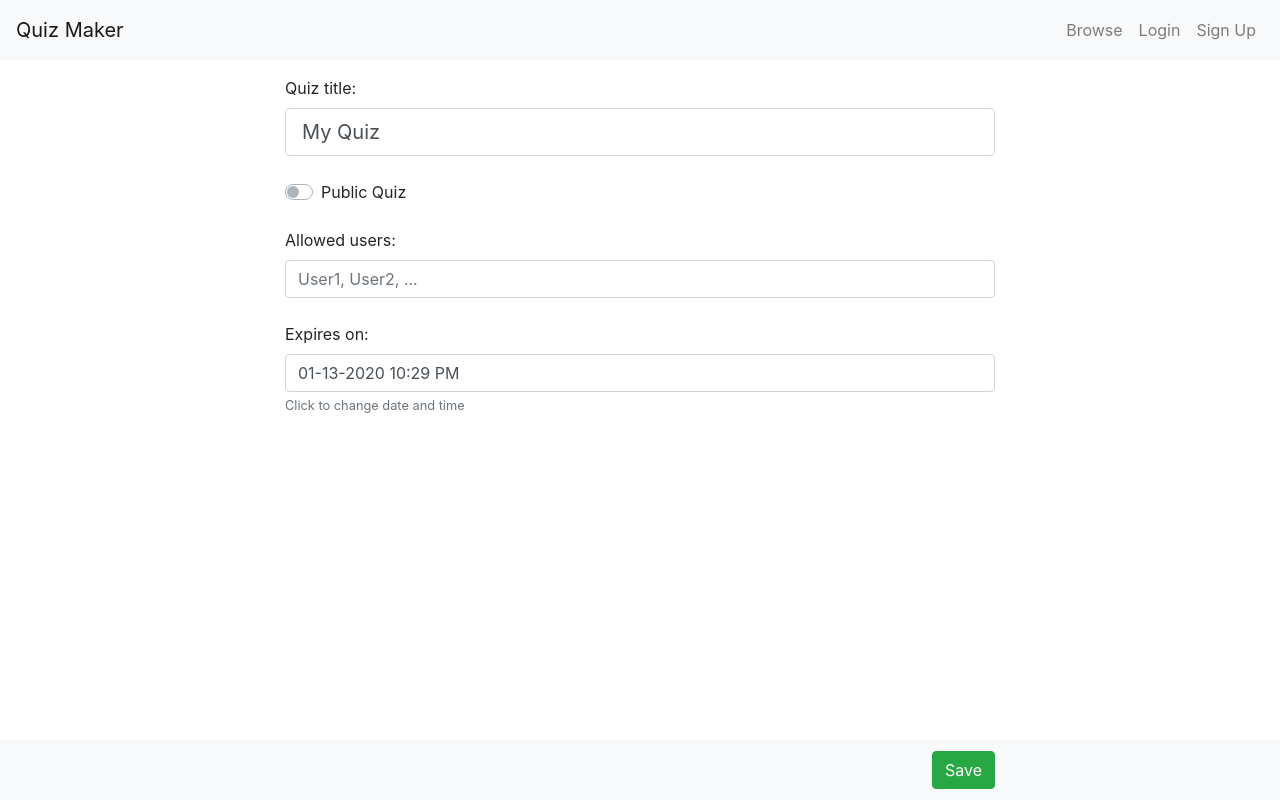
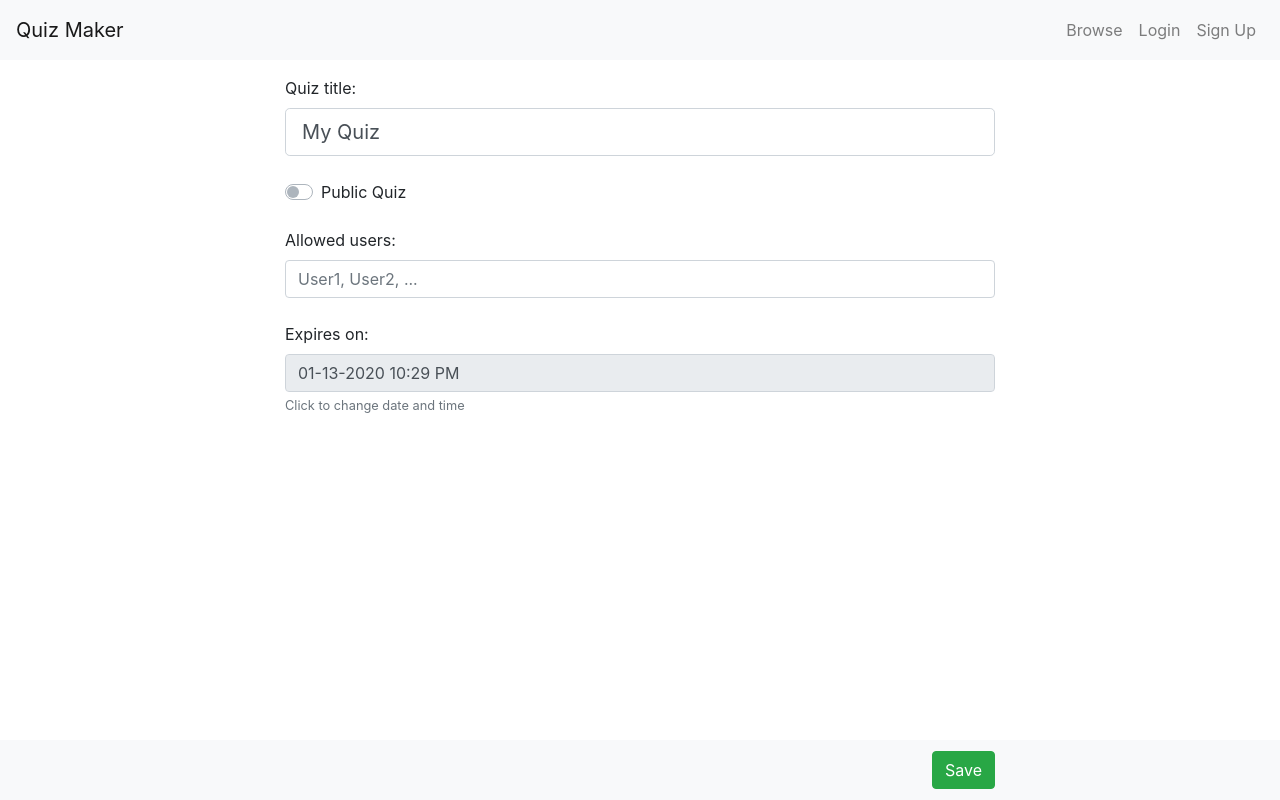
Before and after one commit to jtaylorsoftware/quizapp-web, a React (Create React App) app: page /quiz/create in a window 1280 px wide. Built offline with nearby package versions, Linux system fonts and the light colour scheme.

Commit message:
Change id selector to dateTimePicker

```diff
--- a/src/styles/datepicker.css
+++ b/src/styles/datepicker.css
@@ -1,3 +1,3 @@
-#expirationPicker:read-only {
+#dateTimePicker:read-only {
   background-color: #fff;
 }
```
